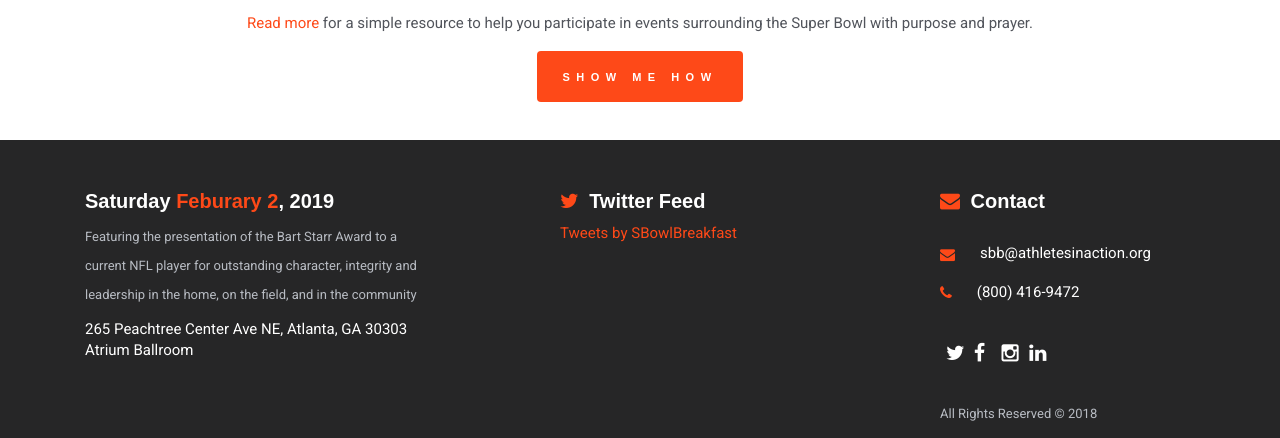
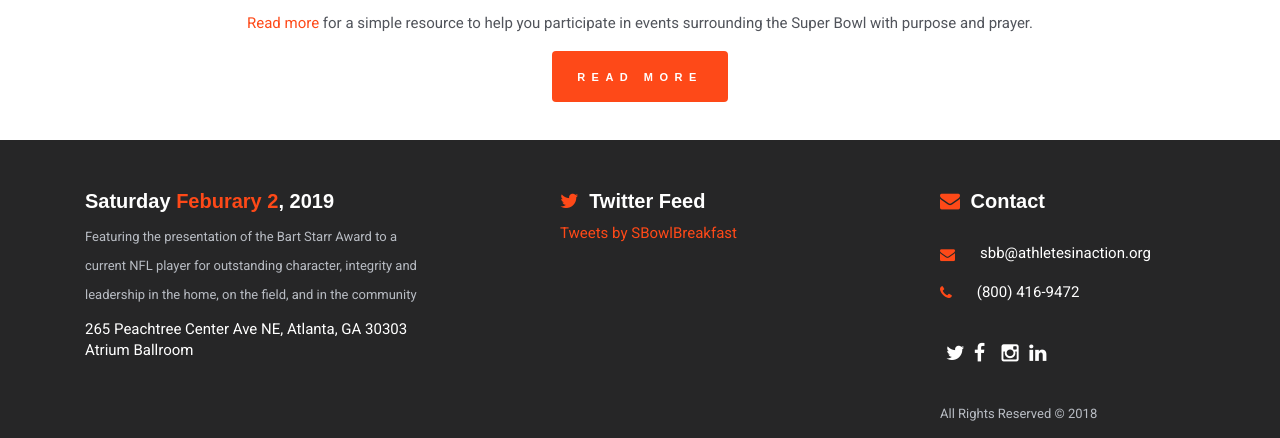
Before and after one commit to AIAUSA/Superbowl, a Jekyll site: the page built from _followup/James.md, in a window 1280 px wide, cut to the strip 795-1233 px from the top of the page. Built offline with Jekyll 4.4.1, drawn with Linux system fonts in a browser that asks for light colours; some web fonts are replaced; comment, search, counter and statistics services are not loaded.

Commit message:
update button copy to match video

```diff
--- a/_followup/James.md
+++ b/_followup/James.md
@@ -20,5 +20,5 @@ page_sections:
 - template: cta
   block: cta
   link:  https://athletesinaction.org/underreview/ten-things-christians-need-to-know-before-the-super-bowl#.XFMUMC2ZM_U
-  text: Show me How
+  text: Read More
 ---
```
